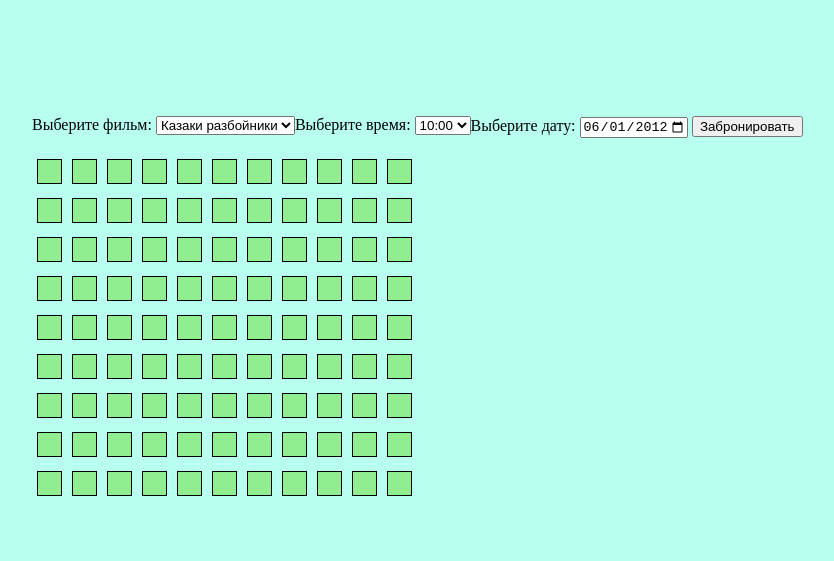
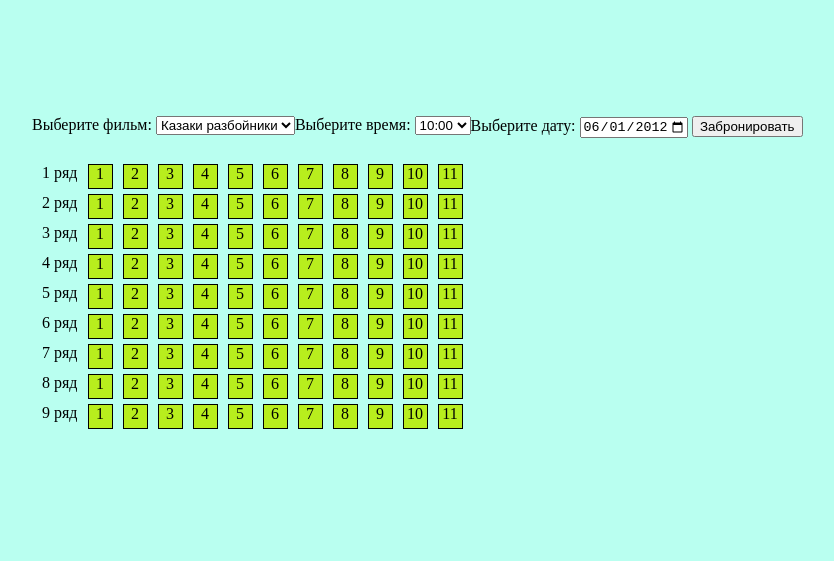
Before and after one commit to Feron1ve/Kino, a plain HTML site: page index.html in a window 1280 px wide. Shown: the whole page, without its empty margins (68-902 px from the left). Drawn offline with Linux system fonts and the light colour scheme.

Commit message:
4 commit

```diff
--- a/js.js
+++ b/js.js
@@ -1,34 +1,32 @@
- var colorArray2 = document.body.getElementsByClassName("container");
-    for (var i = 0; i < colorArray2.length; i++) {
-        var innerHtml = "";
-        for (var j = 0; j < 99; j++) {
-            innerHtml += '<div class="element"></div>';
+var colorArray2 = document.body.getElementsByClassName("container");
+for (var i = 0; i < colorArray2.length; i++) {
+    var innerHtml = "";
+    console.log(colorArray2)
+    for (var j = 1; j <= 9; j++) {
+        let row = document.createElement('div');
+        row.setAttribute('class', 'row');
+        row.innerHTML = `<div class="range"> ${j} ряд </div>`
+        colorArray2[i].appendChild(row);
+        for (let p = 1; p <= 11; p++) {
+            let place = document.createElement('div');
+            place.setAttribute('class', 'element');
+            place.innerHTML = `${p}`
+            let selected = false;
+            place.onclick = function() {
+                selected = !selected;
+                place.setAttribute('style', selected
+                    ? 'background:#EEAB06'
+                    : 'background:#B8EE1D');
+            };
+
+            row.appendChild(place);
         }
-        colorArray2[i].innerHTML = innerHtml;
     }
 
-/*function createDiv(className){
-    let div = document.createElement('div');
-    div.className = className;
-    div.style.width  = '20px';
-    div.style.height = '20px';
-    div.style.backgroundColor = 'red'
-    return div;
-}*/
-/*
-for (var i = 0; i < 10; i++) {
-    document.body.appendChild(createDiv('part1'));
+    // colorArray2[i].innerHTML = innerHtml;
 }
-for (var i = 0; i < 10; i++) {
-    document.body.appendChild(createDiv('part2'));
+
+
+function fun(){
+    alert("Успешное бронирование");
 }
-for (var i = 0; i < 10; i++) {
-    document.body.appendChild(createDiv('part3'));
-}
-for (var i = 0; i < 10; i++) {
-    document.body.appendChild(createDiv('part4'));
-}
-for (var i = 0; i < 10; i++) {
-    document.body.appendChild(createDiv('part5'));
-}
-*/
--- a/style.css
+++ b/style.css
@@ -7,18 +7,25 @@ body {
     background: #b9fff0;
 
 }
-.container {
-    width: 404px;
-    height: 404px;
-
-}
 
 .element {
     border: 1px solid black;
     width: 25px;
     height: 25px;
-    background: lightgreen;
+    background: #B8EE1D;
     display: inline-block;
+    margin: 5px;
+    text-align: center;
+}
+.element:hover {
+    background-color: #EEAB06;
+}
+.range {
+    margin: 5px;
+}
+.row {
+    height: 25px;
+    display: flex;
     margin: 5px;
 }
 #menu {
```
Also changed, not shown: 1 other file.
